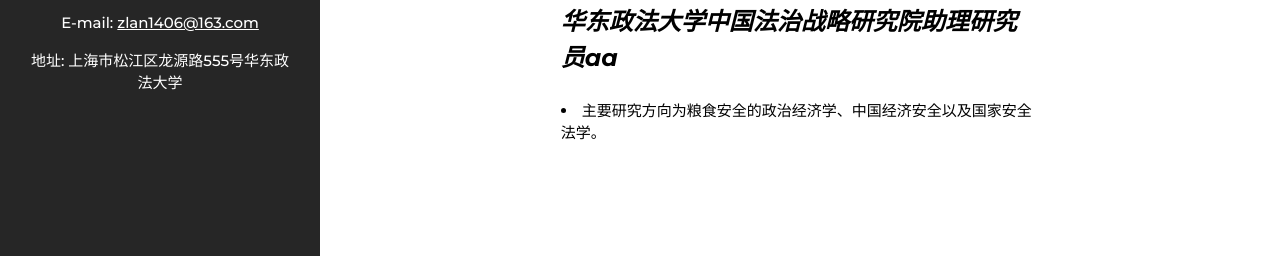
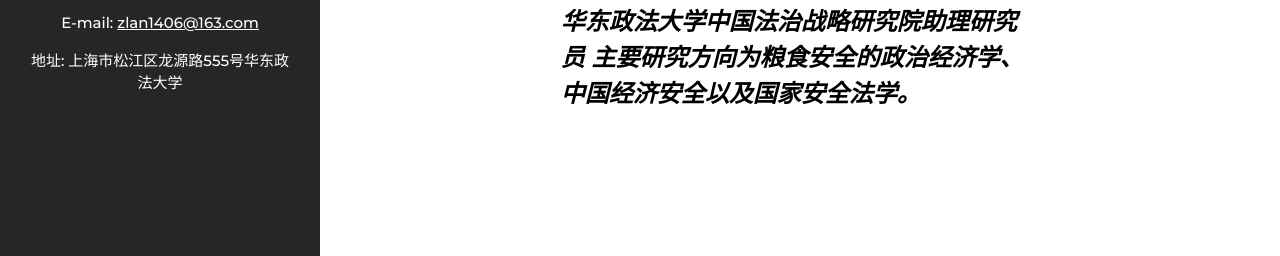
Before and after one commit to nguzl/nguzl.github.io, a plain HTML site: page index.html in a window 1280 px wide. Shown: the part 423-679 px from the top of the page. Drawn offline with nearby package versions, Linux system fonts and the light colour scheme.

Commit message:
Fix formatting in home section of index.html

```diff
--- a/index.html
+++ b/index.html
@@ -59,8 +59,8 @@
           <div id="home" class="home w3-container w3-margin-top-4 w3-cursive">
             <h1>赵  岚</h2>
             <p  style="font-style: italic; font-size:x-large;">
-              华东政法大学中国法治战略研究院助理研究员aa
-              <li>主要研究方向为粮食安全的政治经济学、中国经济安全以及国家安全法学。</p>
+              华东政法大学中国法治战略研究院助理研究员
+              主要研究方向为粮食安全的政治经济学、中国经济安全以及国家安全法学。</p>
             <p></p>
           </div>
 
```
